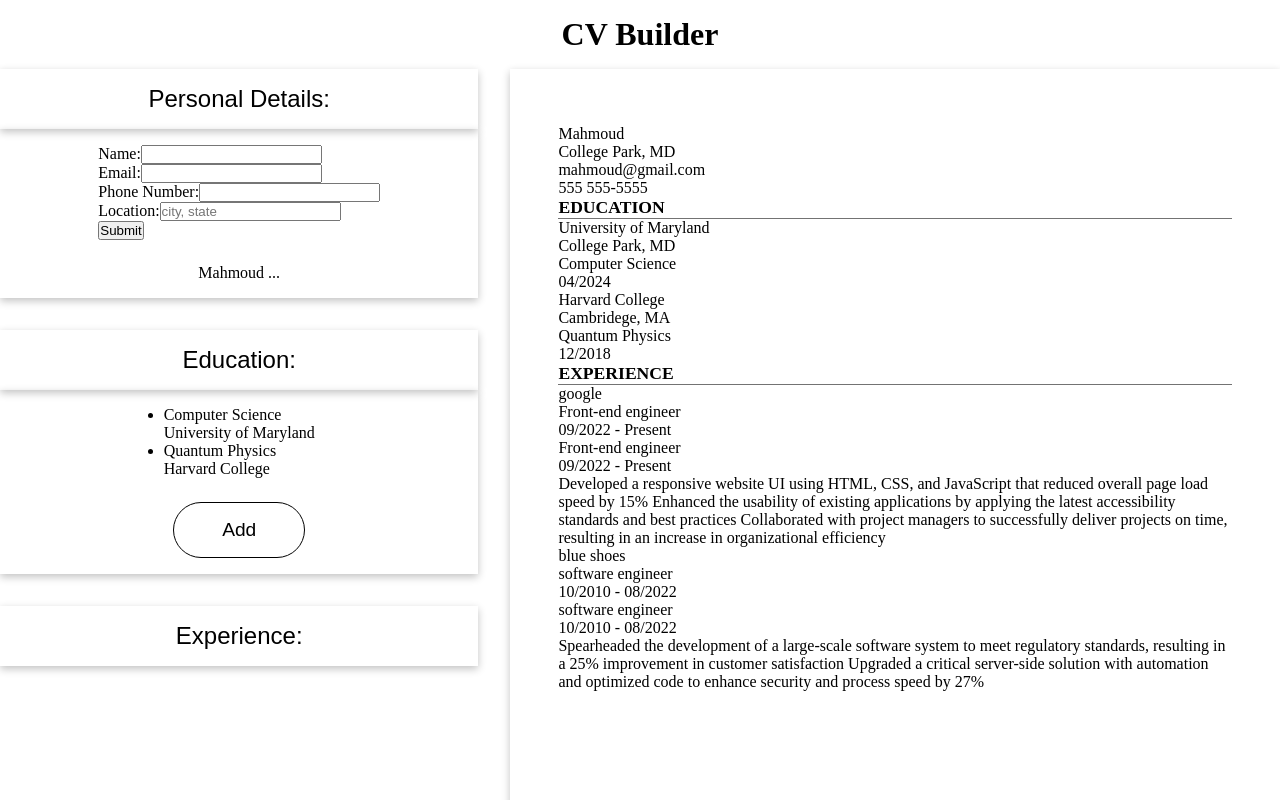
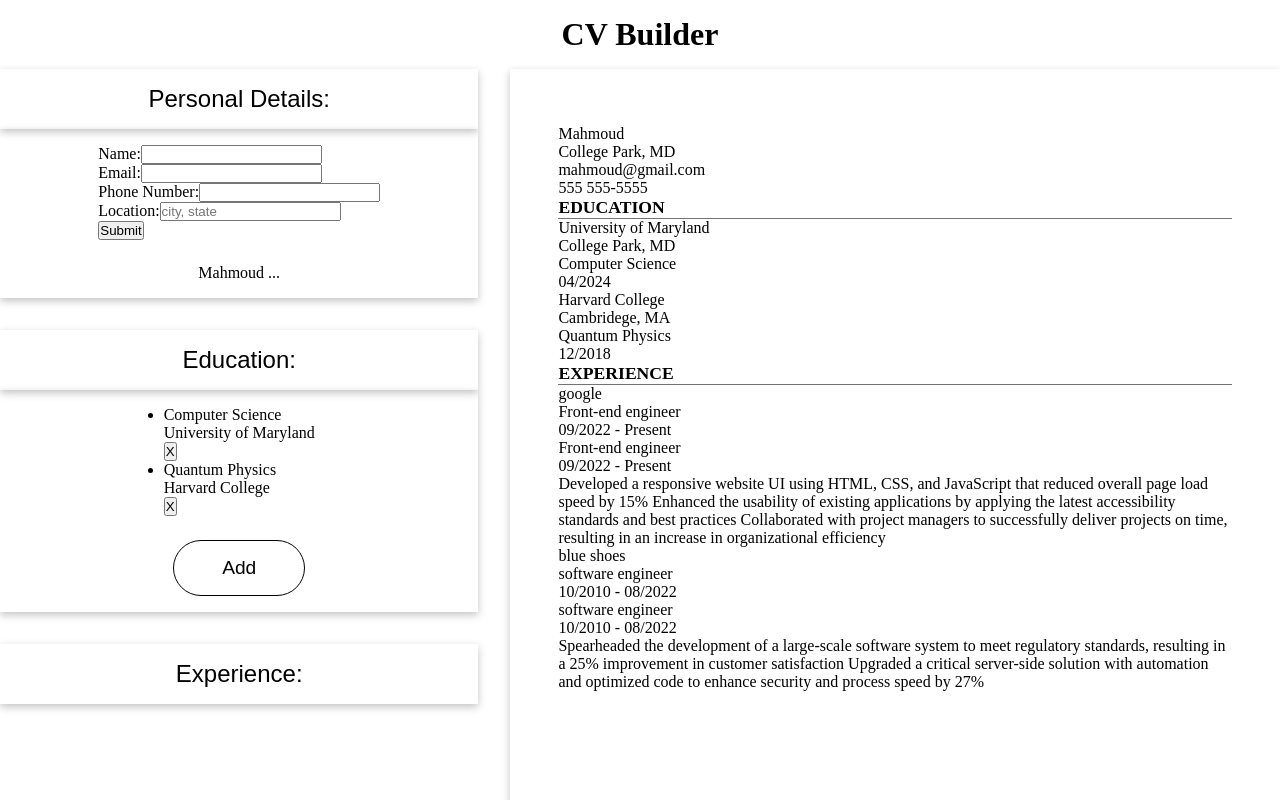
Before and after one commit to MahmoudTalass/cv-application, a React (Vite) app: page / in a window 1280 px wide. Both pictures are taken after a click on the button "Education:". Shown: the top 800 px of the page. Built offline with nearby package versions, Linux system fonts and the light colour scheme.

Commit message:
Pass the remove education function through ResumeForm and use it
It is used in the button that comes with each education item in the
education list

```diff
--- a/src/components/formComponents/EducationList.jsx
+++ b/src/components/formComponents/EducationList.jsx
@@ -1,5 +1,8 @@
 /* eslint-disable react/prop-types */
-export default function EducationList({ educationInfo }) {
+export default function EducationList({
+   educationInfo,
+   handleRemoveEducation,
+}) {
    return (
       <ul className="education-list">
          {educationInfo.map((info) => {
@@ -7,6 +10,9 @@ export default function EducationList({ educationInfo }) {
                <li key={info.id} className="education-info-display">
                   <p>{info.degree}</p>
                   <p>{info.school}</p>
+                  <button onClick={() => handleRemoveEducation(info.id)}>
+                     X
+                  </button>
                </li>
             );
          })}
--- a/src/components/formComponents/ResumeForms.jsx
+++ b/src/components/formComponents/ResumeForms.jsx
@@ -13,6 +13,7 @@ export default function ResumeForms({
    personalInfo,
    educationInfo,
    experienceInfo,
+   handleRemoveEducation,
 }) {
    const [displayForms, setDisplayForms] = useState({
       showPersonalForm: true,
@@ -85,7 +86,10 @@ export default function ResumeForms({
             {displayInfo.showEducationList && (
                <div className="education-content-card content-card">
                   {educationInfo.length > 0 && (
-                     <EducationList educationInfo={educationInfo} />
+                     <EducationList
+                        educationInfo={educationInfo}
+                        handleRemoveEducation={handleRemoveEducation}
+                     />
                   )}
                   {!displayForms.showEducationForm && (
                      <button
```
